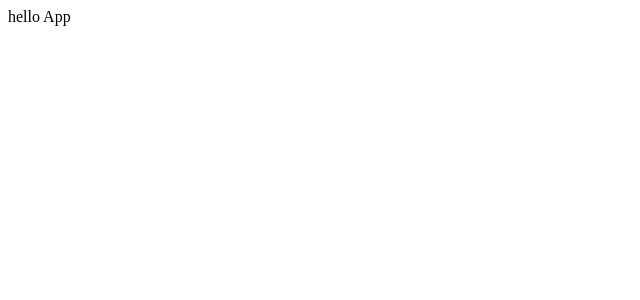
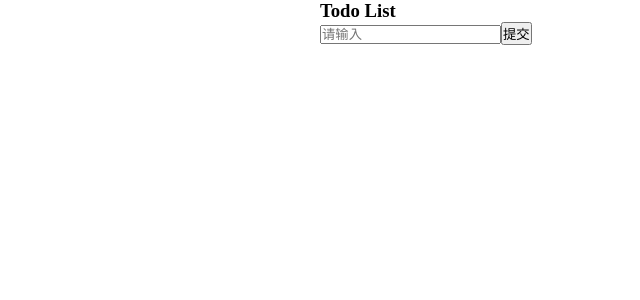
Before and after one commit to dengzhiteng/React, a React (Create React App) app in the folder my-app/: page / in a window 1280 px wide. Shown: the top 300 px of the page, without its empty margins (0-640 px from the left). Built offline with nearby package versions, Linux system fonts and the light colour scheme.

Commit message:
引入clas

```diff
--- /dev/null
+++ b/my-app/src/TodoList.css
@@ -0,0 +1,22 @@
+* {
+    margin: 0;
+    padding: 0;
+    box-sizing: border-box;
+}
+
+.box {
+    width: 50%;
+    margin: 0 auto;
+}
+
+ul {
+    list-style: none;
+}
+
+li.item {
+    border-bottom: 1px solid red;
+    display: flex;
+    justify-content: space-between;
+    line-height: 2;
+    margin-top: 15px;
+}
--- a/my-app/src/TodoList.js
+++ b/my-app/src/TodoList.js
@@ -1,22 +1,24 @@
 import React, { Component, Fragment } from "react";
+import "./TodoList.css";
+
 class TodoList extends Component {
   render() {
     return (
-      <Fragment>
+      <div className="box">
         <div>
-          {/* <h3> Todo List </h3> */}
-          {/* <input
+          <h3> Todo List </h3>
+          <input
             placeholder="请输入"
             type="text"
             value={this.state.keyWords}
             onChange={this.inputChangedHandler.bind(this)}
           ></input>
-          <button onClick={this.handleSubmit.bind(this)}>提交</button> */}
+          <button onClick={this.handleSubmit.bind(this)}>提交</button>
         </div>
         <ul>
           {this.state.list.map((item, index) => {
             return (
-              <li key={index}>
+              <li key={index} className="item">
                 {item}
                 <button onClick={this.handleItemDel.bind(this, index)}>
                   删除
@@ -25,7 +27,7 @@ class TodoList extends Component {
             );
           })}
         </ul>
-      </Fragment>
+      </div>
     );
   }
   //   定义构造函数
--- a/my-app/src/index.js
+++ b/my-app/src/index.js
@@ -5,7 +5,6 @@ import TodoList from "./TodoList";
 
 ReactDOM.render(
   <React.StrictMode>
-    <App />
     <TodoList />
   </React.StrictMode>,
   document.getElementById("root")
```
